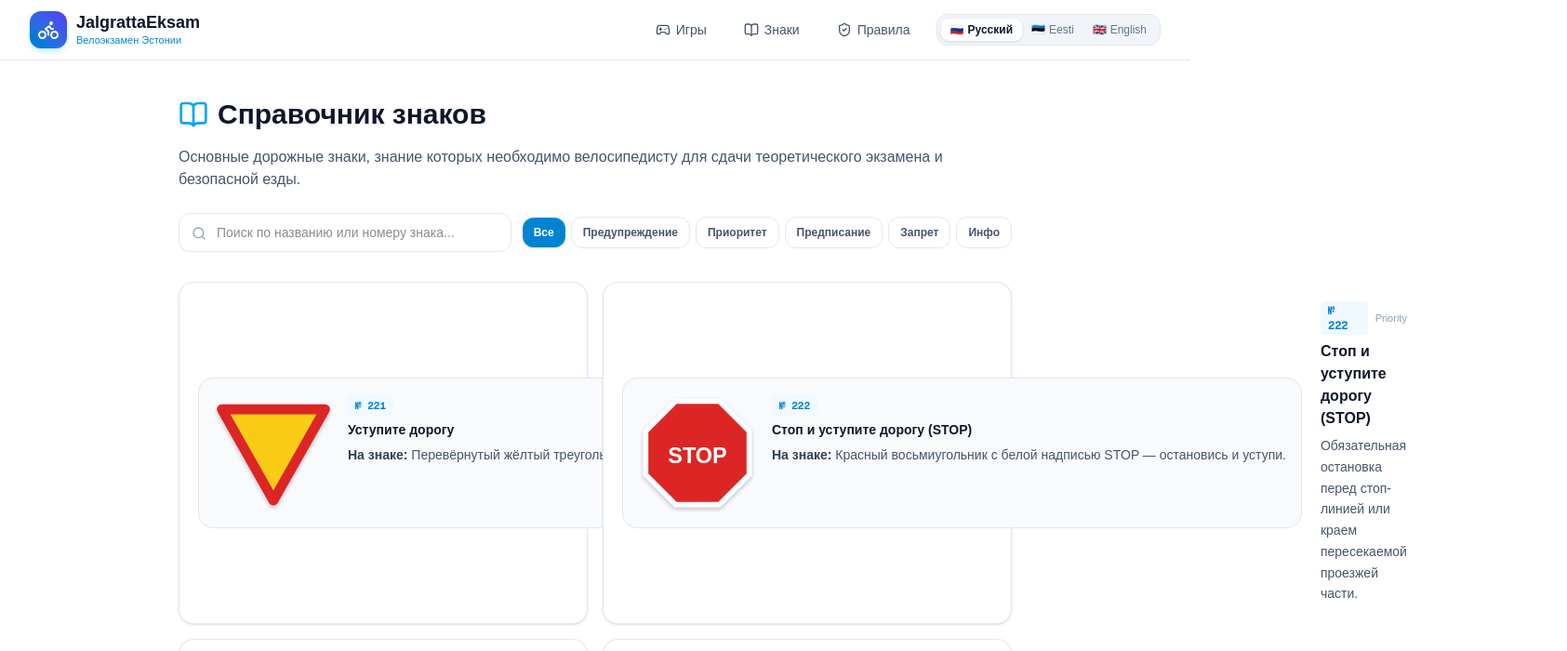
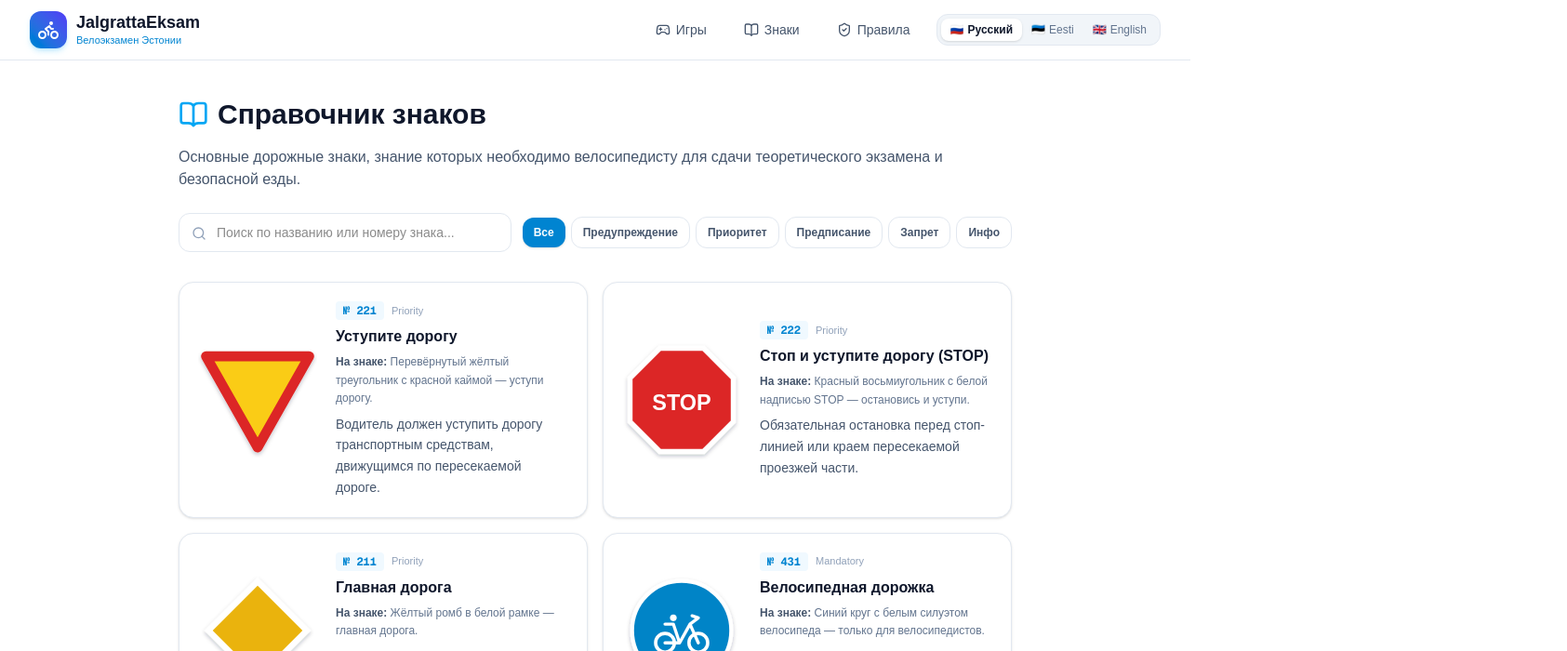
Before and after one commit to MrTolerant/jalgratta-eksam, a Next.js app: page /signs in a window 1280 px wide. Shown: the top 700 px of the page at 93% size, 1685 px wide, since content can reach past the window. Built offline with nearby package versions, Linux system fonts and the light colour scheme.

Commit message:
feat: add pictogram legend labels next to sign illustrations

```diff
--- a/src/app/signs/page.tsx
+++ b/src/app/signs/page.tsx
@@ -98,6 +98,7 @@ export default function SignsPage() {
                   signCode: sign.code,
                 }}
                 lang={lang}
+                mode="icon"
               />
             </div>
 
@@ -113,6 +114,12 @@ export default function SignsPage() {
               <h3 className="font-bold text-base text-slate-900 dark:text-white">
                 {sign.name[lang]}
               </h3>
+              <p className="text-xs text-slate-500 dark:text-slate-400 leading-relaxed">
+                <span className="font-semibold text-slate-600 dark:text-slate-300">
+                  {lang === 'ru' ? 'На знаке:' : lang === 'et' ? 'Märgil:' : 'On the sign:'}
+                </span>{' '}
+                {sign.legend[lang]}
+              </p>
               <p className="text-xs sm:text-sm text-slate-600 dark:text-slate-400 leading-relaxed">
                 {sign.description[lang]}
               </p>
```
